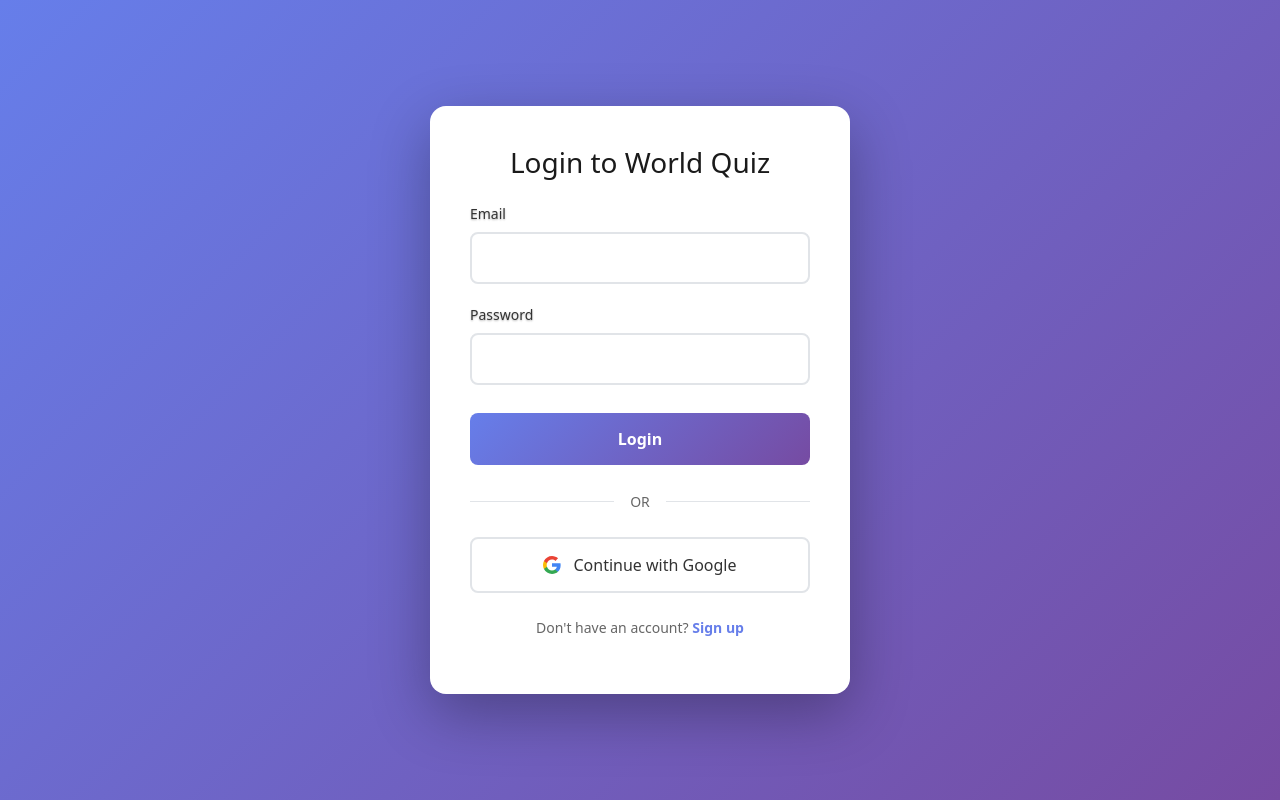
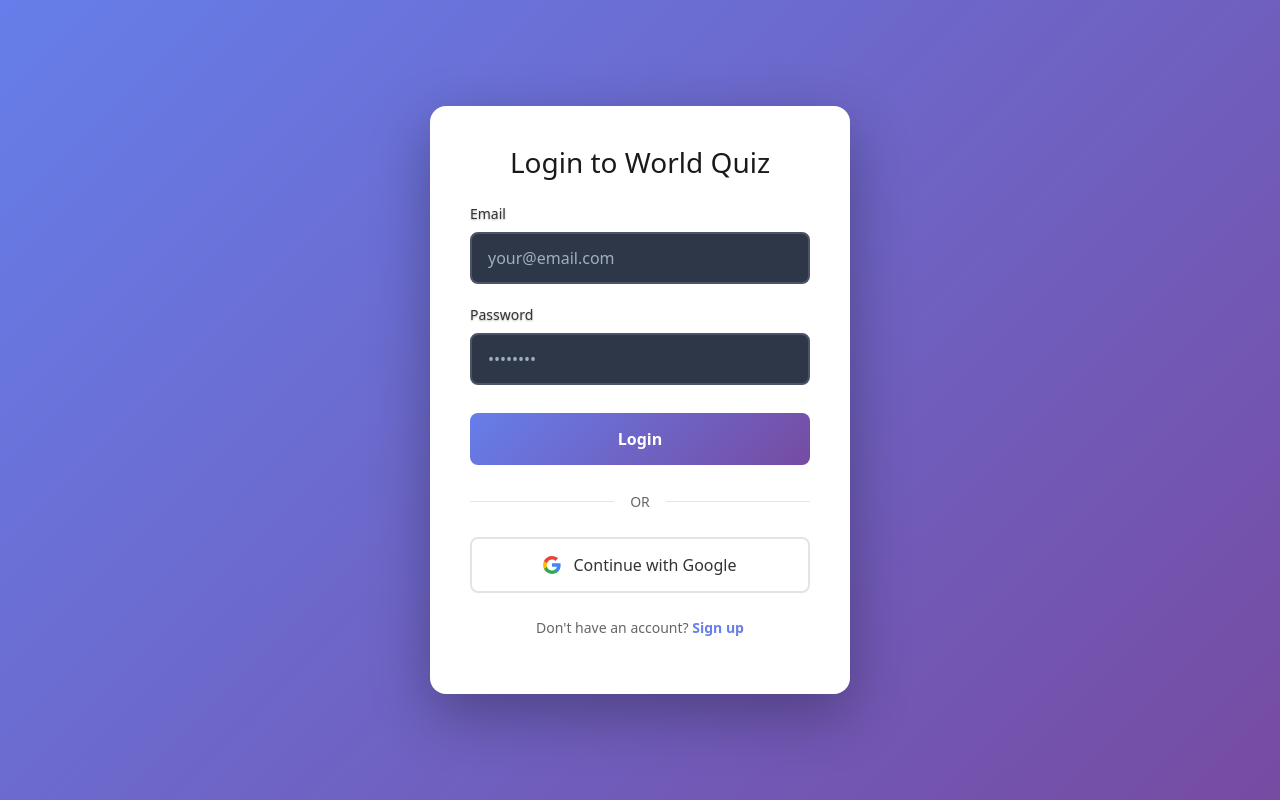
Before and after one commit to sergioGyarab/world-quiz, a React (Vite) app in the folder FrontEnd/: page /login in a window 1280 px wide. Built offline with nearby package versions, Linux system fonts and the light colour scheme; no server answers.

Commit message:
Update Firestore rules and enhance authentication; add rules for scores and user data access, and improve input styles in Auth component.

```diff
--- a/FrontEnd/src/components/Auth.css
+++ b/FrontEnd/src/components/Auth.css
@@ -48,18 +48,24 @@
 .form-group input {
   width: 100%;
   padding: 12px 16px;
-  border: 2px solid #e1e4e8;
+  border: 2px solid #4a5568;
   border-radius: 8px;
   font-size: 16px;
   transition: border-color 0.2s;
   box-sizing: border-box;
-  color: #1a1a1a;
-  background: white;
+  color: #ffffff;
+  background: #2d3748;
+}
+
+.form-group input::placeholder {
+  color: #a0aec0;
 }
 
 .form-group input:focus {
   outline: none;
   border-color: #667eea;
+  background: #2d3748;
+  color: #ffffff;
 }
 
 .form-group small {
```
Also changed, not shown: 2 other files (tests, documents, lock files or other folders).
